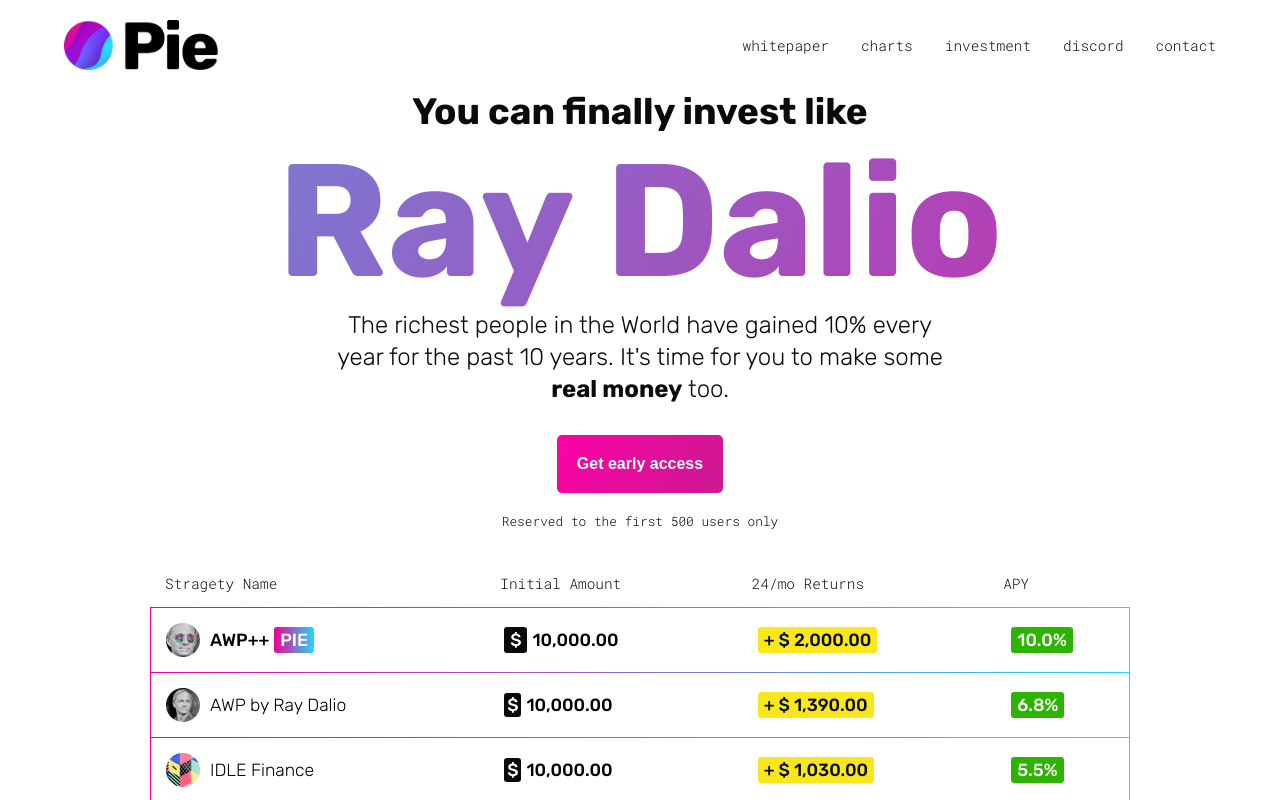
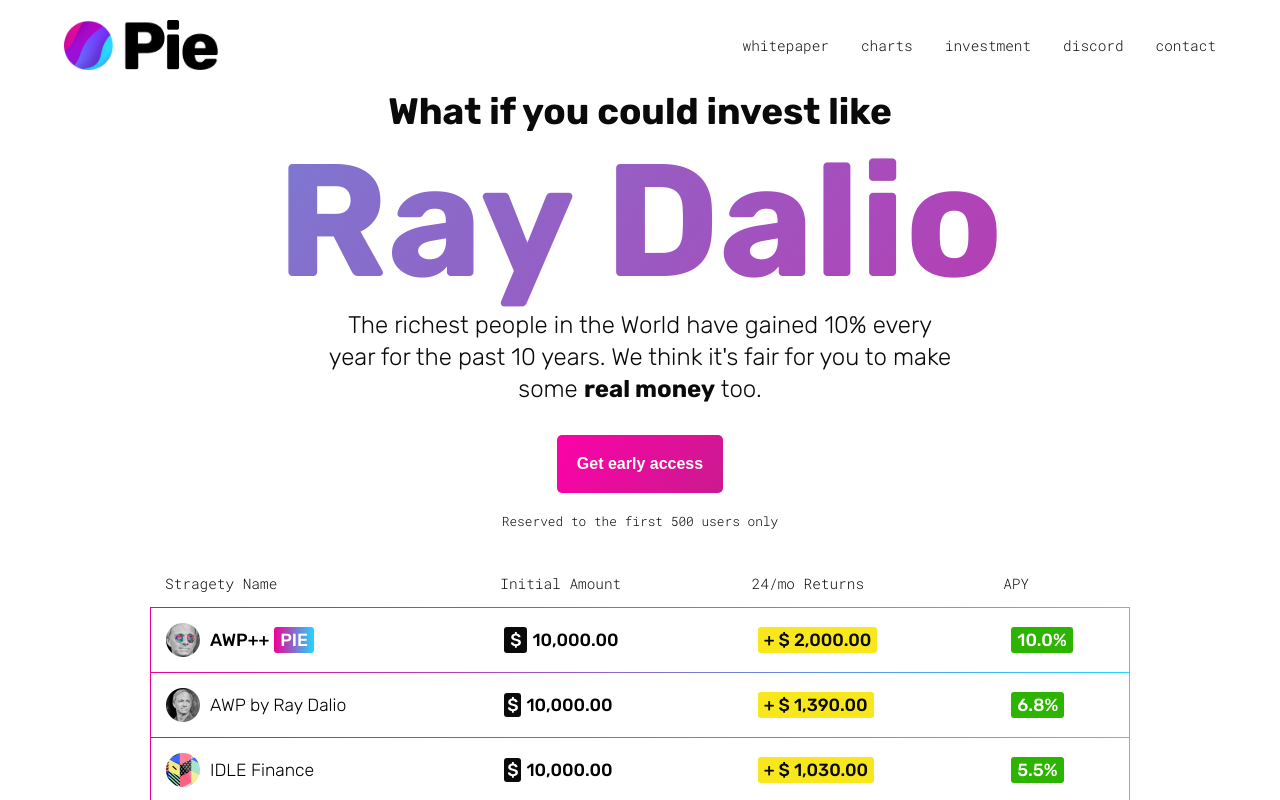
Before and after one commit to pie-dao/frontend, a React (Create React App) app: page / in a window 1280 px wide. Shown: the top 800 px of the page. Built offline with nearby package versions, Linux system fonts and the light colour scheme.

Commit message:
hero copy

```diff
--- a/src/Components/Hero.js
+++ b/src/Components/Hero.js
@@ -87,9 +87,9 @@ const Hero = props => {
     return (
       <Container>
         <section className="content center">
-          <PreTitle>You can finally invest like</PreTitle>
+          <PreTitle>What if you could invest like</PreTitle>
           <Title>Ray Dalio</Title>
-          <SubTitle>The richest people in the World have gained 10% every year for the past 10 years. It's time for you to make some <strong>real money</strong> too.</SubTitle>
+          <SubTitle>The richest people in the World have gained 10% every year for the past 10 years. We think it's fair for you to make some <strong>real money</strong> too.</SubTitle>
           <PrimaryButton ButtonLabel="Get early access" />
           <SmallText SmallContent="Reserved to the first 500 users only"/>
         </section>
```
